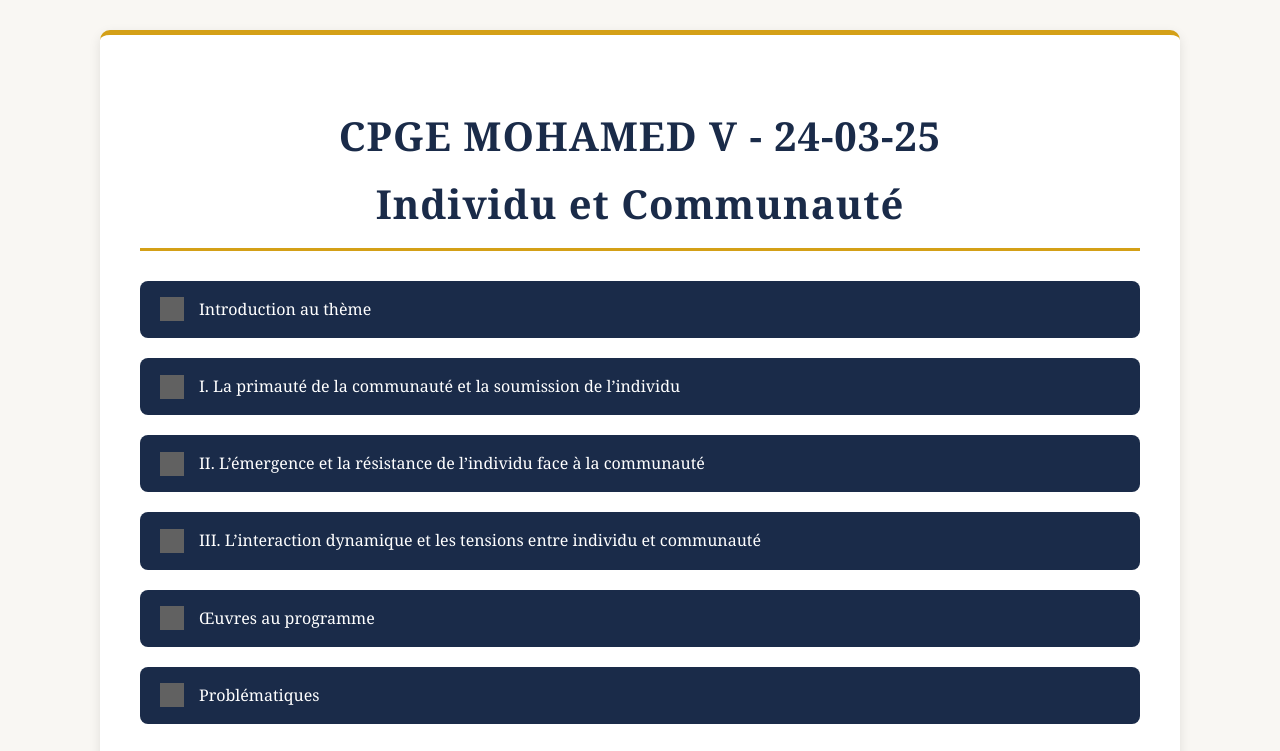
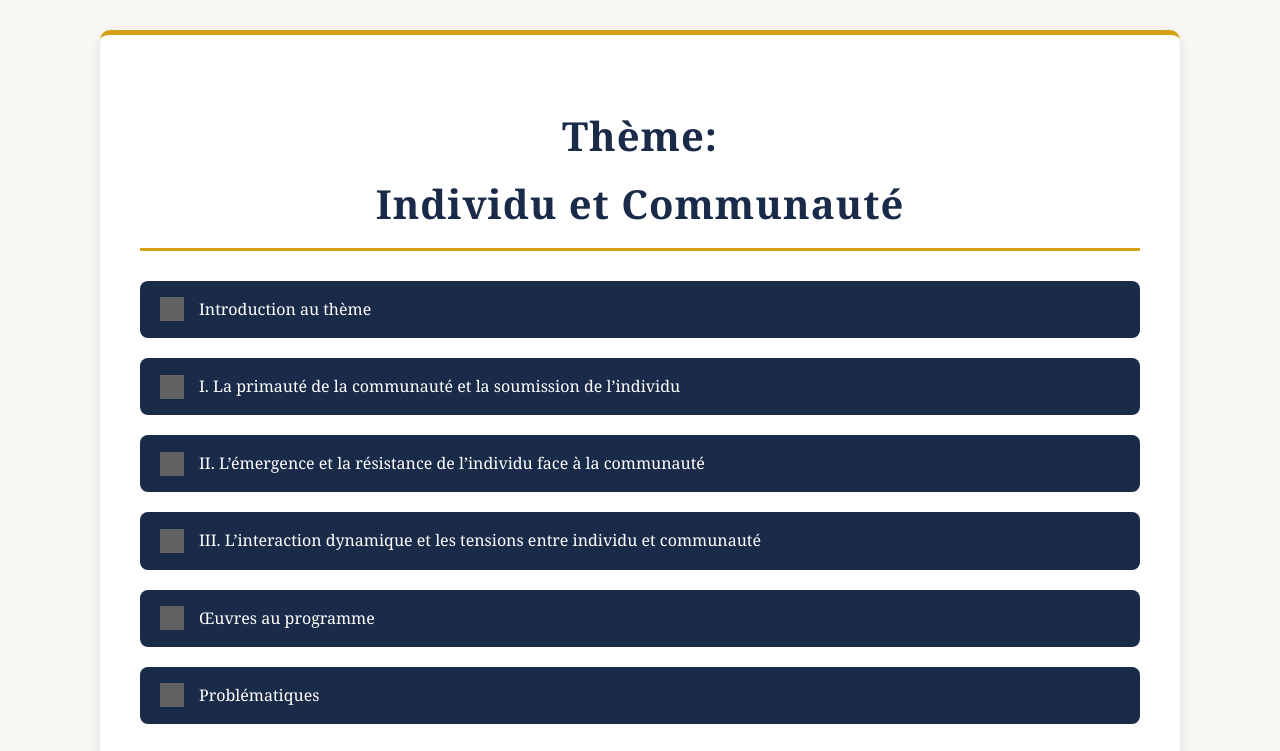
Before and after one commit to educamet/mohamedelfilali, a plain HTML site: page index.html in a window 1280 px wide. Shown: the top 751 px of the page. Drawn offline with Linux system fonts and the light colour scheme; grey boxes are pictures that could not be loaded.

Commit message:
Add files via upload

```diff
--- a/index.html
+++ b/index.html
@@ -3,7 +3,7 @@
 <head>
     <meta charset="UTF-8">
     <meta name="viewport" content="width=device-width, initial-scale=1.0">
-    <title>Individu et Communauté - CPGE Mohamed V</title>
+    <title>Individu et Communauté</title>
     <style>
         body {
             font-family: 'Georgia', serif;
@@ -180,7 +180,7 @@
 </head>
 <body>
     <div class="container">
-        <h1>CPGE MOHAMED V - 24-03-25<br>Individu et Communauté</h1>
+        <h1>Thème:<br>Individu et Communauté</h1>
 
         <div class="accordion">
             <div class="accordion-header">
@@ -286,9 +286,10 @@
         </div>
 
         <div class="qr-code">
-    <img src="https://api.qrserver.com/v1/create-qr-code/?size=150x150&data=https://el5filali.github.io/mohamedelfilali/" alt="QR Code">
-    <p>Scannez pour accéder au cours</p>
-</div>
+            <img src="https://api.qrserver.com/v1/create-qr-code/?size=150x150&data=https://el5filali.github.io/mohamedelfilali/" alt="QR Code">
+            <p>Scannez pour accéder au cours</p>
+        </div>
+
         <div class="signature">
             <p>EL FILALI MOHAMED<br>CPGE MOHAMED V - CASABLANCA</p>
         </div>
```
